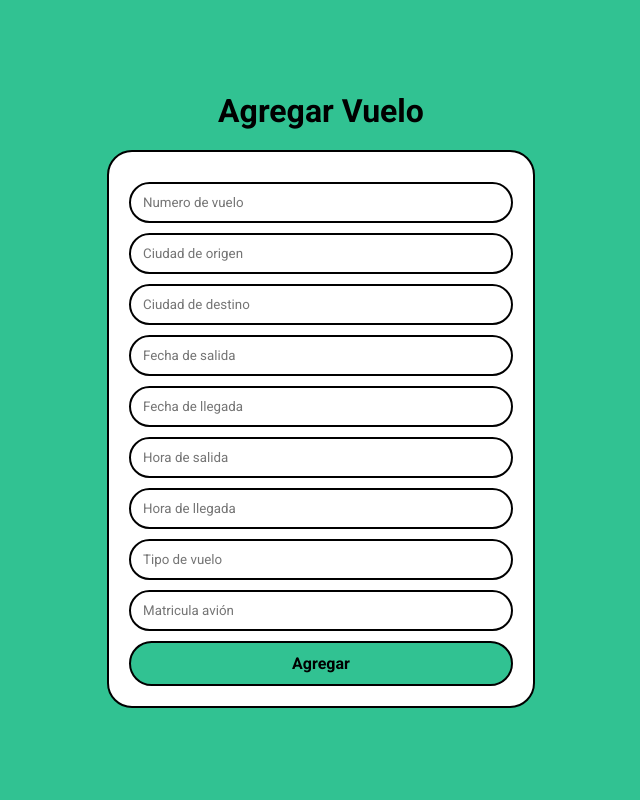
After one commit to Duvier-Reinosa/proyecto_aerlinia, a Flask app: page /dashboard/agregarVuelo in a window 1280 px wide. The commit adds this page. Shown: the whole page, without its empty margins (319-959 px from the left). Run offline with Flask 3, Linux system fonts and the light colour scheme.

Commit message:
nuevas vistas

```diff
--- a/app.py
+++ b/app.py
@@ -7,7 +7,7 @@ app = Flask(__name__)
 app.static_folder = 'static'
 app.static_url_path = '/static'
 
-
+# vistas
 
 @app.route('/')
 def index():
@@ -26,6 +26,13 @@ def misVuelos():
 def pagar():
     return render_template('vistas/pagar.html')
 
+# vistas dashboard
+@app.route('/dashboard/agregarVuelo')
+def agregarVuelo():
+    return render_template('dashboard/agregarVuelo.html')
+
+# api
+
 @app.route('/listaVuelos', methods=['GET'])
 def login():
     if request.method == 'GET':
--- /dev/null
+++ b/static/css/dashboard.css
@@ -0,0 +1,43 @@
+*{
+    margin: 0;
+    font-family: 'Roboto', sans-serif;
+}
+.container{
+    height: 100vh;
+    width: 100vw;
+    background: #31c292;
+    display: flex;
+    flex-direction: column;
+    align-items: center;
+    justify-content: center;
+}
+
+.form{
+    background: #fff;
+    display: flex;
+    flex-direction: column;
+    width: 30%;
+    padding: 20px;
+    border-radius: 25px;
+    border: 2px black solid;
+    margin-top: 20px;
+
+}
+.form input{
+    margin-top: 10px;
+    height: 35px;
+    border-radius: 25px;
+    border: 2px black solid;
+    text-indent: 10px;
+}
+.form button{
+    height: 45px;
+    width: 100%;
+    margin-top: 10px;
+    border-radius: 25px;
+    border: 2px black solid;
+    background: #31c292;
+    cursor: pointer;
+    font-weight: 600;
+    font-size: 16px;
+}
--- /dev/null
+++ b/templates/dashboard/agregarVuelo.html
@@ -0,0 +1,39 @@
+<!DOCTYPE html>
+<html lang="en">
+<head>
+    <meta charset="UTF-8">
+    <meta http-equiv="X-UA-Compatible" content="IE=edge">
+    <meta name="viewport" content="width=device-width, initial-scale=1.0">
+    <title>Agregar vuelo</title>
+    <link rel="preconnect" href="https://fonts.gstatic.com" crossorigin>
+    <link rel="stylesheet" href="{{ url_for('static', filename='css/dashboard.css') }}">
+    <link href="https://fonts.googleapis.com/css2?family=Roboto:ital,wght@0,100;0,300;0,400;0,500;0,700;0,900;1,100;1,300;1,400;1,500;1,700;1,900&display=swap" rel="stylesheet">
+</head>
+<body>
+    <!-- self.numero_vuelo=numero_vuelo
+    self.origen=origen
+    self.destino=destino
+    self.fecha_ida=fecha_ida
+    self.fecha_regreso=fecha_regreso
+    self.hora_ida=hora_ida
+    self.hora_regreso=hora_regreso
+    self.tipo_vuelo=tipo_vuelo
+    self.matricula_avion = None -->
+    <div class="container">
+        <h1>Agregar Vuelo</h1>
+        <form action="" method="post" class="form">
+            <input placeholder="Numero de vuelo"/>
+            <input placeholder="Ciudad de origen"/>
+            <input placeholder="Ciudad de destino"/>
+            <input placeholder="Fecha de salida"/>
+            <input placeholder="Fecha de llegada"/>
+            <input placeholder="Hora de salida"/>
+            <input placeholder="Hora de llegada"/>
+            <input placeholder="Tipo de vuelo"/>
+            <input placeholder="Matricula avión"/>
+            <button type="submit">Agregar</button>
+        </form>
+    </div>
+
+</body>
+</html>
--- a/templates/vistas/vuelo.html
+++ b/templates/vistas/vuelo.html
@@ -15,7 +15,7 @@
     <header>
         <nav>
             <ul>
-                <li><a href="./"><img src="{{ url_for('static', filename='assets/logo.png') }}" alt=""></a></li>
+                <li><a href="/"><img src="{{ url_for('static', filename='assets/logo.png') }}" alt=""></a></li>
                 <li><a href="misVuelos">Mis vuelos</a></li>
             </ul>
         </nav>
```
